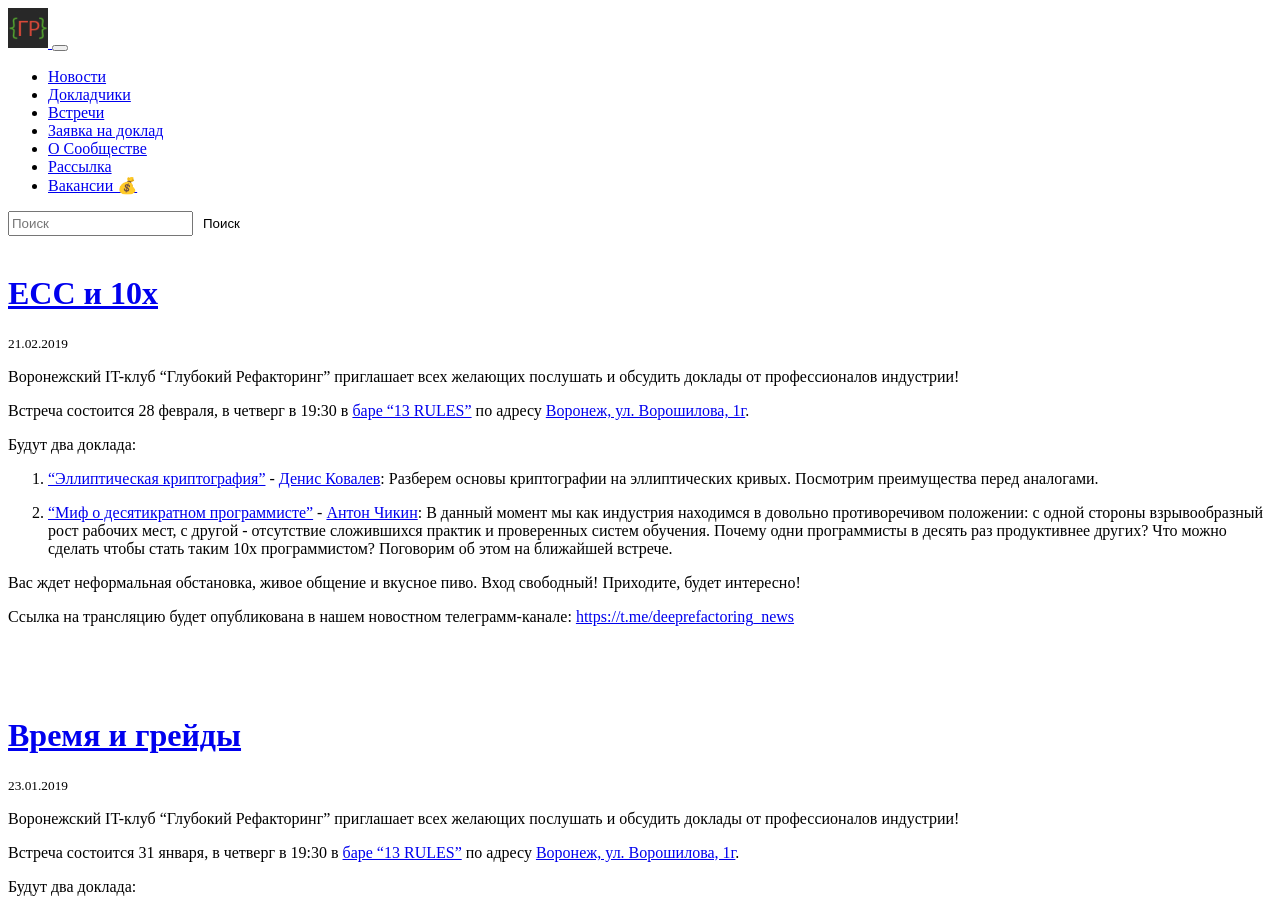
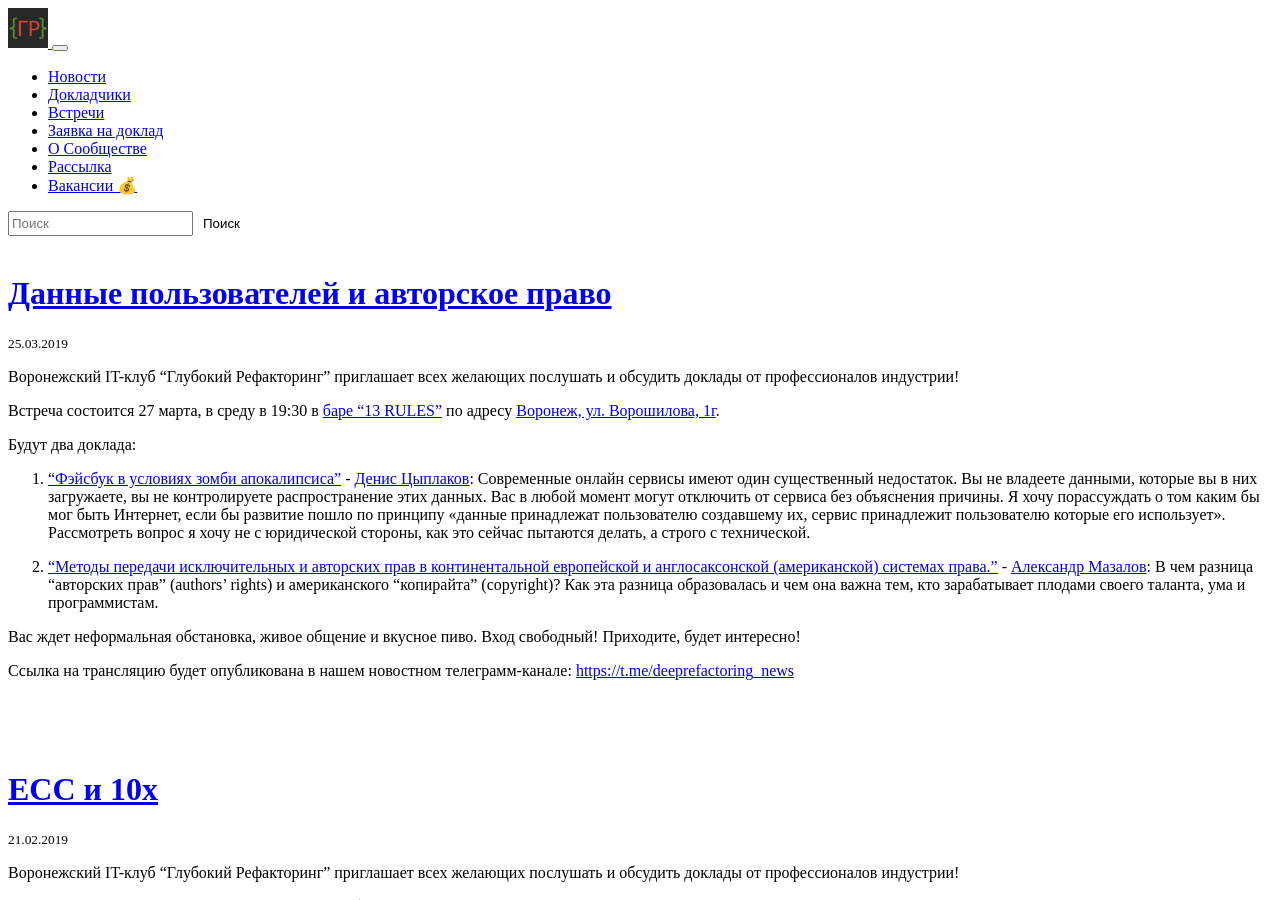
Before and after one commit to deeprefactoring/deeprefactoring.github.io, a Jekyll site: the page built from index.html, in a window 1280 px wide and 900 px high. Built offline with Jekyll 4.4.1, drawn with Linux system fonts in a browser that asks for light colours; nearby versions of some CDN libraries; the list of posts is cut into pages by our own code; some of the changed text lies outside the part shown.

Commit message:
Add meetup 40 (#171)

```diff
--- /dev/null
+++ b/_papers/40-copyright.md
@@ -0,0 +1,13 @@
+---
+layout: paper
+
+title: Методы передачи исключительных и авторских прав в континентальной европейской и англосаксонской (американской) системах права.
+event_date: 2019.03.27
+meetup_slug: 40
+speaker_slug: alex-mazalov
+
+youtube_id:
+
+about: |
+  В чем разница "авторских прав" (authors’ rights) и американского "копирайта" (copyright)? Как эта разница образовалась и чем она важна тем, кто зарабатывает плодами своего таланта, ума и программистам.
+---
--- /dev/null
+++ b/_papers/40-services.md
@@ -0,0 +1,13 @@
+---
+layout: paper
+
+title: Фэйсбук в условиях зомби апокалипсиса
+event_date: 2019.03.27
+meetup_slug: 40
+speaker_slug: denis-tsyplakov
+
+youtube_id:
+
+about: |
+  Современные онлайн сервисы имеют один существенный недостаток. Вы не владеете данными, которые вы в них загружаете, вы не контролируете распространение этих данных. Вас в любой момент могут отключить от сервиса без объяснения причины. Я хочу порассуждать о том каким бы мог быть Интернет, если бы развитие пошло по принципу «данные принадлежат пользователю создавшему их, сервис принадлежит пользователю которые его использует». Рассмотреть вопрос я хочу не с юридической стороны, как это сейчас пытаются делать, а строго с технической.
+---
--- /dev/null
+++ b/_posts/2019-03-25-meetup-40.md
@@ -0,0 +1,27 @@
+---
+layout: meetup
+
+title: "Данные пользователей и авторское право"
+meetup_slug: 40
+event_date: 2019.03.27
+categories:
+  - meetup
+  - blog
+logo: /assets/meetups/40/logo.jpg
+permalink: /meetup/40/
+redirect_from: /meetup/next/
+---
+
+Воронежский IT-клуб “Глубокий Рефакторинг” приглашает всех желающих послушать и обсудить доклады от профессионалов индустрии!
+
+Встреча состоится 27 марта, в среду в 19:30 в [баре "13 RULES"]({% link pages/13rules.md %}) по адресу [Воронеж, ул. Ворошилова, 1г](https://go.2gis.com/6mn3t).
+
+Будут два доклада:
+
+1. ["Фэйсбук в условиях зомби апокалипсиса"]({% link _papers/40-services.md %}) - [Денис Цыплаков]({% link _speakers/denis-tsyplakov.md %}): Современные онлайн сервисы имеют один существенный недостаток. Вы не владеете данными, которые вы в них загружаете, вы не контролируете распространение этих данных. Вас в любой момент могут отключить от сервиса без объяснения причины. Я хочу порассуждать о том каким бы мог быть Интернет, если бы развитие пошло по принципу «данные принадлежат пользователю создавшему их, сервис принадлежит пользователю которые его использует». Рассмотреть вопрос я хочу не с юридической стороны, как это сейчас пытаются делать, а строго с технической.
+
+2. ["Методы передачи исключительных и авторских прав в континентальной европейской и англосаксонской (американской) системах права."]({% link _papers/40-copyright.md %}) - [Александр Мазалов]({% link _speakers/alex-mazalov.md %}): В чем разница "авторских прав" (authors’ rights) и американского "копирайта" (copyright)? Как эта разница образовалась и чем она важна тем, кто зарабатывает плодами своего таланта, ума и программистам.
+
+Вас ждет неформальная обстановка, живое общение и вкусное пиво. Вход свободный! Приходите, будет интересно!
+
+Ссылка на трансляцию будет опубликована в нашем новостном телеграмм-канале: [https://t.me/deeprefactoring_news](tg://resolve?domain=deeprefactoring_news)
```
Also changed, not shown: _posts/2019-02-21-meetup-39.md (+1 -2 lines), _speakers/denis-tsyplakov.md (added, +13 -0 lines), assets/avatars/denis-tsyplakov.png (added), assets/meetups/40/logo.jpg (added).
